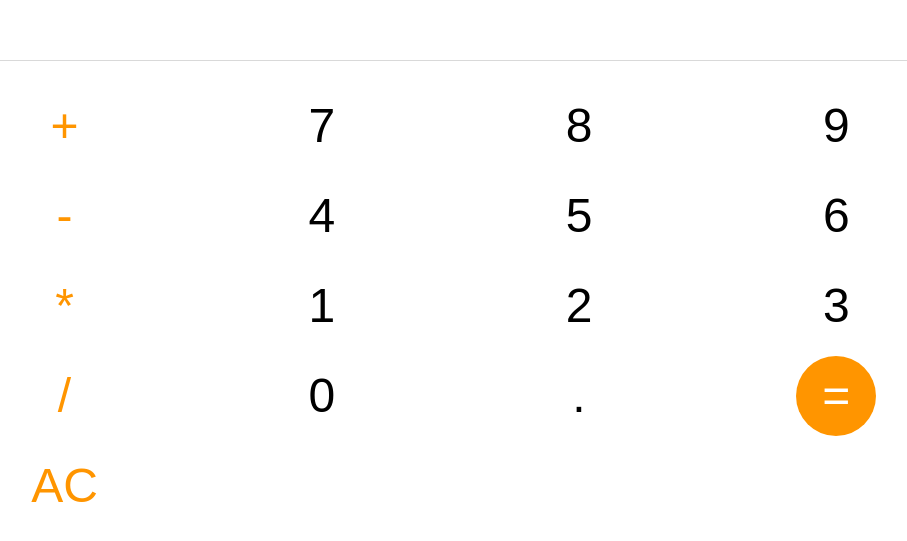
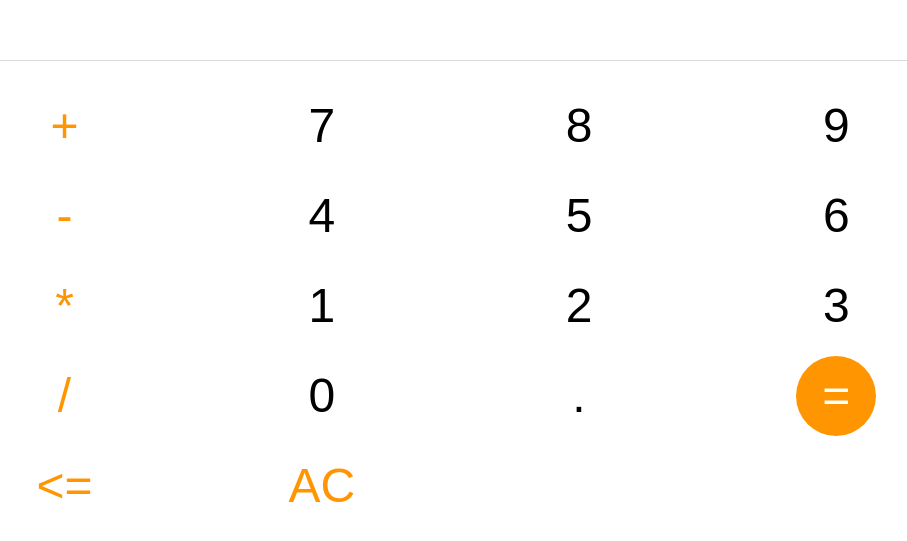
Before and after one commit to Paulpular/script.js, a plain HTML site: page index.html in a window 1280 px wide. Shown: the part 161-702 px from the top of the page, without its empty margins (106-1013 px from the left). Drawn offline with Linux system fonts and the light colour scheme.

Commit message:
chore:corrected codebase

```diff
--- a/index.html
+++ b/index.html
@@ -27,7 +27,7 @@
             <button onclick="appendToDisplay('0')">0</button>
             <button onclick="appendToDisplay('.')">.</button>
             <button onclick="calculate()" class="cal-btn">=</button>
-            <!-- <button onclick="deleteDisplay()" class="operator-btn">C</button> -->
+            <button onclick="deleteDisplay()" class="operator-btn"> <= </button>
             <button onclick="clearDisplay()" class="operator-btn">AC</button>
         </div>
     </div>
--- a/script.js
+++ b/script.js
@@ -6,6 +6,10 @@ function appendToDisplay(input) {
 
 function clearDisplay() {
     display.value = "";
+}
+
+function deleteDisplay() {
+    display.value = display.value.toString().slice(0,-1);
 }
 
 function calculate() {
```
